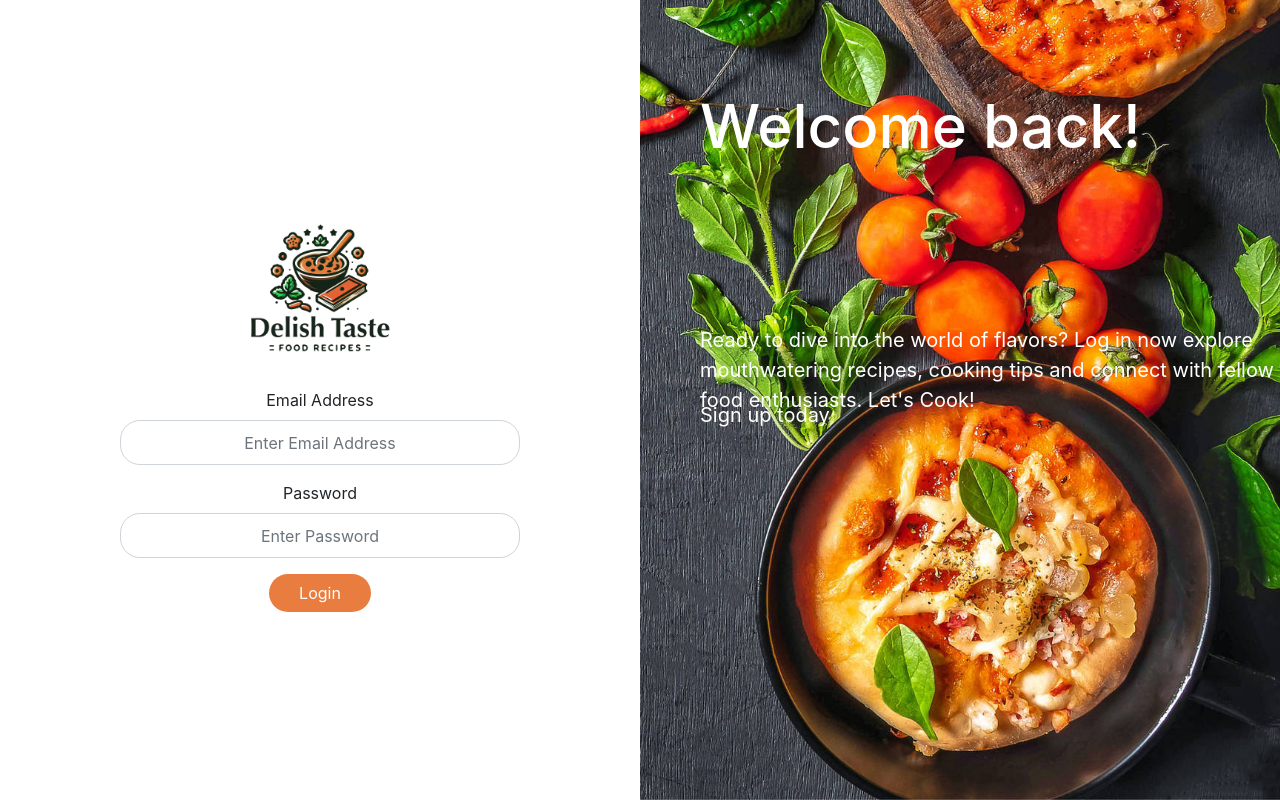
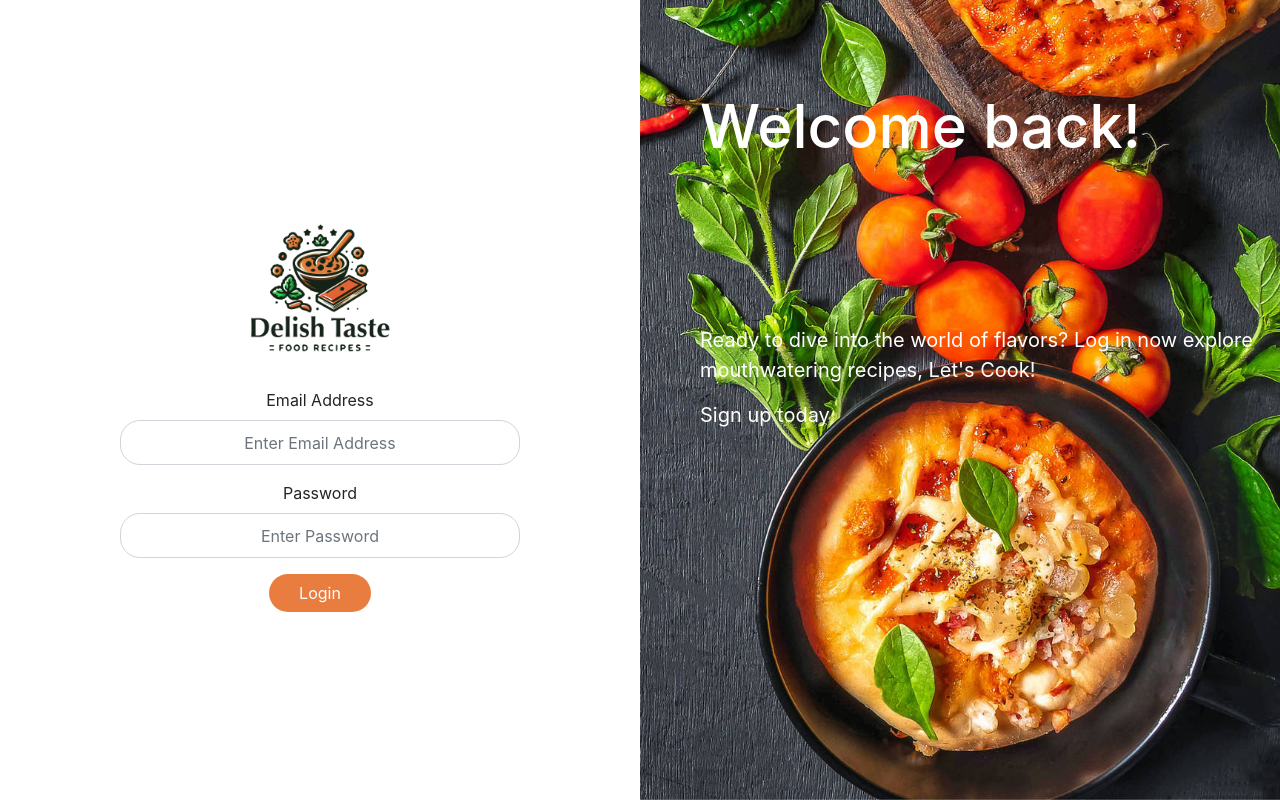
Before and after one commit to SerhiyKukurudza/DelishTaste, a Node server app: page /login in a window 1280 px wide. Run offline with Node 20, Linux system fonts and the light colour scheme.

Commit message:
alterado

```diff
--- a/views/login.mustache
+++ b/views/login.mustache
@@ -55,7 +55,7 @@
         <h1 class="textTop">Welcome back!</h1>
         <p class="textMiddle">
           Ready to dive into the world of flavors? Log in now explore mouthwatering recipes,
-          cooking tips and connect with fellow food enthusiasts. Let's Cook!
+          Let's Cook!
         </p>
         <a class="textBottom" href="/register">Sign up today</a>
       </div>
--- a/views/signUp.mustache
+++ b/views/signUp.mustache
@@ -19,7 +19,7 @@
       <div class="loginImg">
         <h1 class="textTop">Welcome to DelishTaste</h1>
         <p class="textMiddle">
-          Discover a world of flavors with us! Sign up now to access mouthwatering recipes cooking tips and a vibrant food enthusiast community!
+          Discover a world of flavors with us! Sign up now to access mouthwatering recipes
         </p>
         <a class="textBottom" href="/register">Sign up today</a>
       </div>
```
